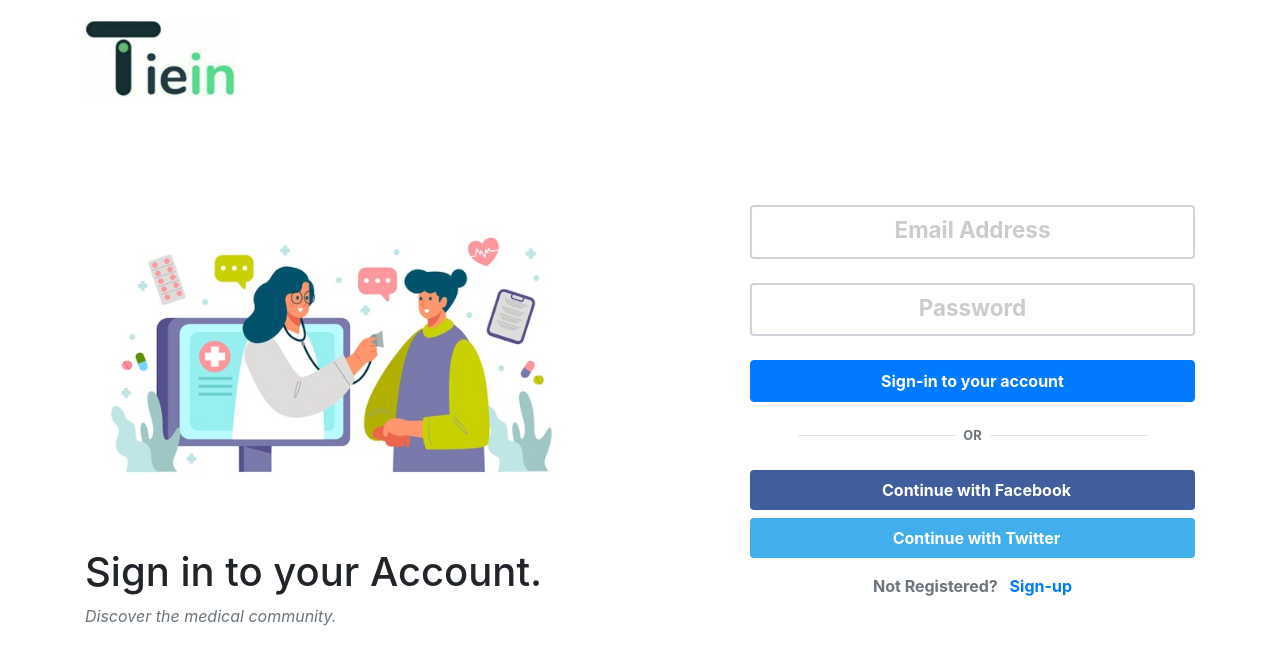
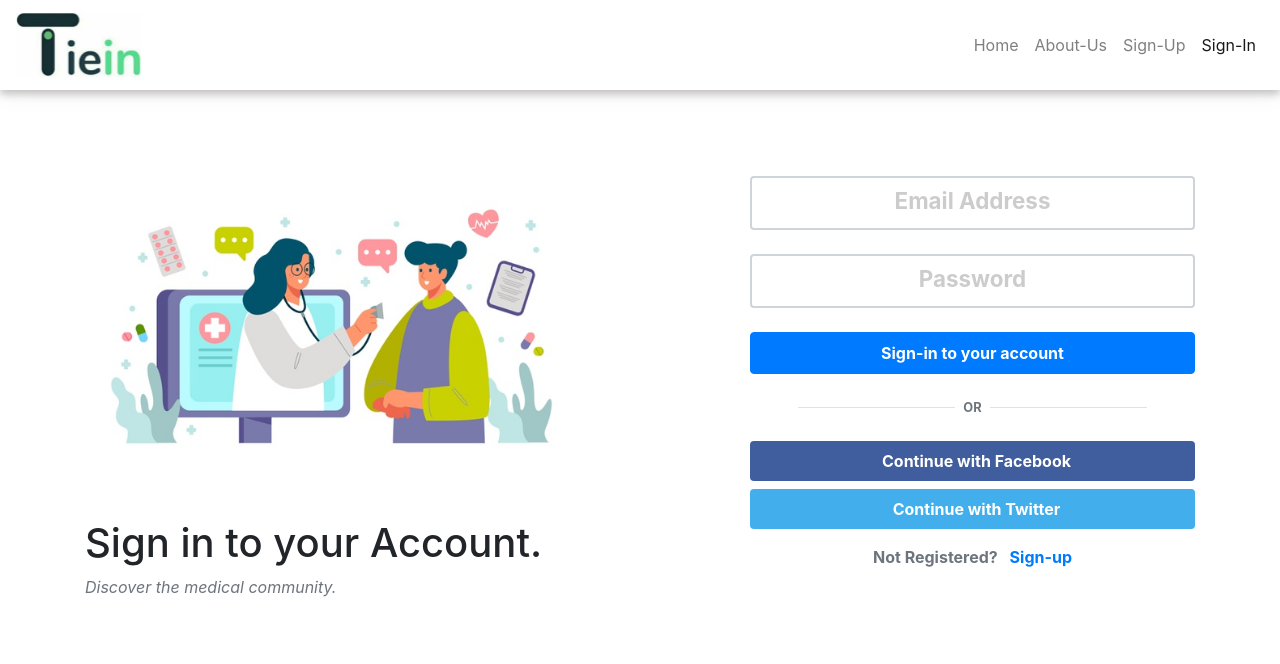
Before and after one commit to SanjanaKilli/Sign-in-page, a plain HTML site: page index.html in a window 1280 px wide. Drawn offline with nearby package versions, Linux system fonts and the light colour scheme.

Commit message:
Add files via upload

```diff
--- a/index.html
+++ b/index.html
@@ -13,17 +13,47 @@
 <body>
 
 
-    <!-- Navbar-->
-    <header class="header">
-        <nav class="navbar navbar-expand-lg navbar-light py-3">
-            <div class="container">
-                <!-- Navbar Brand -->
-                <a href="https://sanjana-04.github.io/First-page/" class="navbar-brand">
-                    <img src="logo.jpeg" alt="logo" width="150">
-                </a>
-            </div>
+     <!-- Navbar-->
+     <header class="header">
+        <nav class="navbar navbar-expand-lg navbar-light shadow">
+          <!-- Navbar Brand -->
+          <a href="https://sanjana-04.github.io/First-page/" class="navbar-brand"
+            ><img src="logo.jpeg" alt="logo" width="125"
+          /></a>
+          <button
+            class="navbar-toggler"
+            type="button"
+            data-toggle="collapse"
+            data-target="#navbarNavDropdown"
+            aria-controls="navbarNavDropdown"
+            aria-expanded="false"
+            aria-label="Toggle navigation"
+          >
+            <span class="navbar-toggler-icon"></span>
+          </button>
+          <div class="collapse navbar-collapse" id="navbarNavDropdown">
+            <ul class="navbar-nav ml-auto">
+              <li class="nav-item">
+                <a class="nav-link" href="https://sanjana-04.github.io/First-page/"
+                  >Home</a
+                >
+              </li>
+              <li class="nav-item">
+                <a class="nav-link" href="https://sanjana-04.github.io/First-page/#about">About-Us</a>
+              </li>
+
+              <li class="nav-item">
+                <a class="nav-link" href="https://sanjana-04.github.io/Sign-up-page/">Sign-Up</a>
+              </li>
+              <li class="nav-item active">
+                <a class="nav-link" href="https://sanjana-04.github.io/Sign-in-page/">Sign-In<span class="sr-only">(current)</span></a>
+              </li>
+              <li class="nav-item dropdown"></li>
+            </ul>
+          </div>
         </nav>
-    </header>
+      </header>
+
 
 
     <div class="container">
--- a/styles.css
+++ b/styles.css
@@ -27,6 +27,12 @@ body {
     min-height: 100vh;
 }
 
+.shadow {
+    background-color: white;
+    box-shadow: 0 4px 8px 0 rgba(58, 46, 46, 0.281),
+      0 6px 20px 0px rgba(241, 243, 242, 0.856);
+  }
+
 .form-control:not(select) {
     padding: 0.8rem 0.5rem;
 }
```
